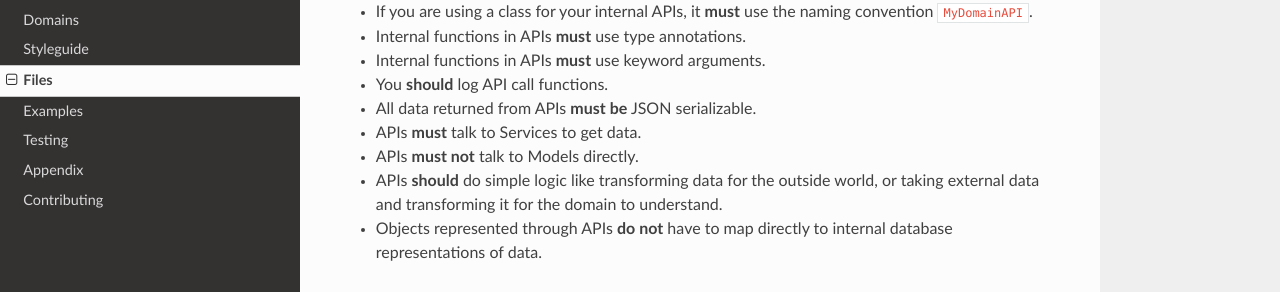
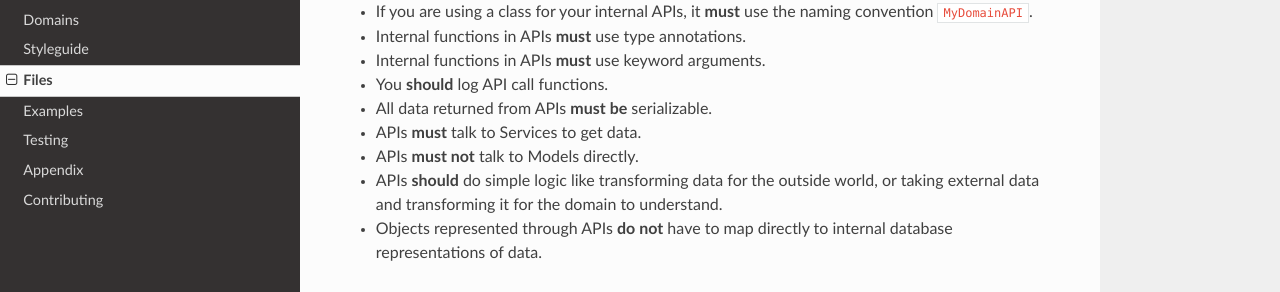
Before and after one commit to phalt/django-api-domains, an MkDocs documentation site: the page built from docs/files.md, in a window 1280 px wide and 900 px high, scrolled down 1460 px. Shown: the part 159-451 px from the top of the window. Built offline with MkDocs 1.6.1, drawn with Linux system fonts in a browser that asks for light colours; nearby versions of some CDN libraries; old or Windows-style settings are respelled for this version of MkDocs.

Commit message:
Issue 1 - clarify that JSON isn't the only thing allowed

```diff
--- a/docs/files.md
+++ b/docs/files.md
@@ -65,7 +65,7 @@ class BookAPI:
 - Internal functions in APIs **must** use type annotations.
 - Internal functions in APIs **must** use keyword arguments.
 - You **should** log API call functions.
-- All data returned from APIs **must be** JSON serializable.
+- All data returned from APIs **must be** serializable.
 - APIs **must** talk to Services to get data.
 - APIs **must not** talk to Models directly.
 - APIs **should** do simple logic like transforming data for the outside world, or taking external data and transforming it for the domain to understand.
```
